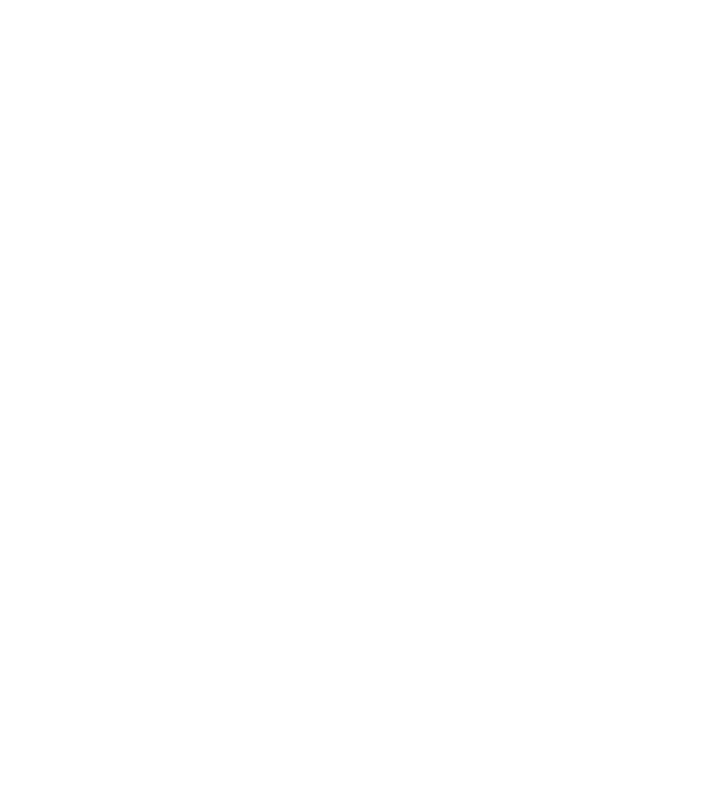
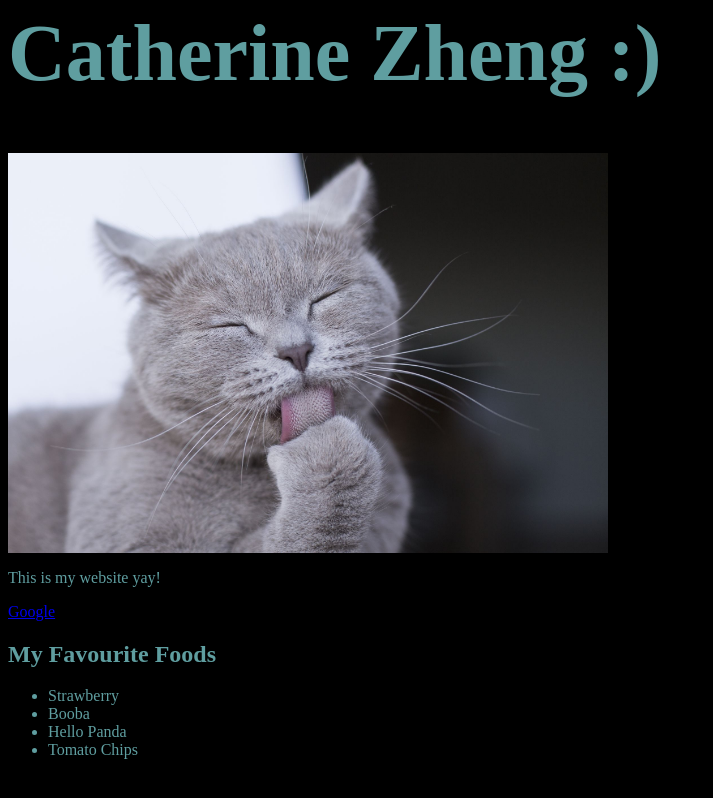
Before and after one commit to zhonghezheng/zhonghezheng.github.io, a plain HTML site: page index.html in a window 1280 px wide. Shown: the whole page, without its empty margins (0-713 px from the left). Drawn offline with Linux system fonts and the light colour scheme.

Commit message:
added header, title, list of food, and cat pic

```diff
--- a/index.html
+++ b/index.html
@@ -1,2 +1,23 @@
 <html>
+    <head>
+        <title>Catherine's Website</title>
+        <meta charset="uft-8">
+        <link rel="stylesheet" href="style.css">
+    </head>
+
+    <body>
+        <h1>Catherine Zheng :)</h1>
+        <img src="images\cute-photos-of-cats-cleaning-1593202999.jpg" alt="pic of cat">
+        <div>
+            <p>This is my website yay!</p>
+            <a href="https://google.com" target="_blank">Google</a>
+            <h2>My Favourite Foods</h2>
+            <ul>
+                <li>Strawberry</li>
+                <li>Booba</li>
+                <li>Hello Panda</li>
+                <li>Tomato Chips</li>
+            </ul>
+        </div>
+    </body>
 </html>
--- /dev/null
+++ b/style.css
@@ -0,0 +1,12 @@
+h1{
+    font-size: 5em;
+}
+
+img{
+    height: 400px;
+}
+
+body{
+    background-color: black;
+    color:cadetblue;
+}
```
Also changed, not shown: images/cute-photos-of-cats-cleaning-1593202999.jpg (added).
